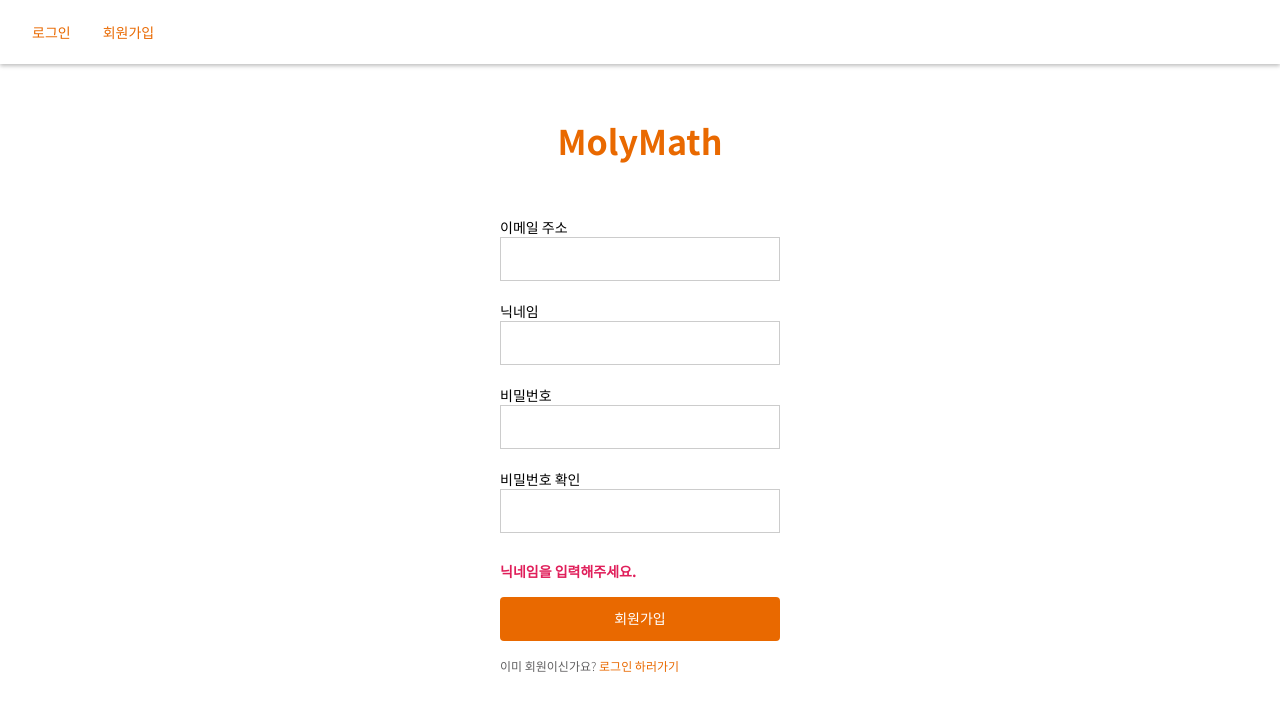
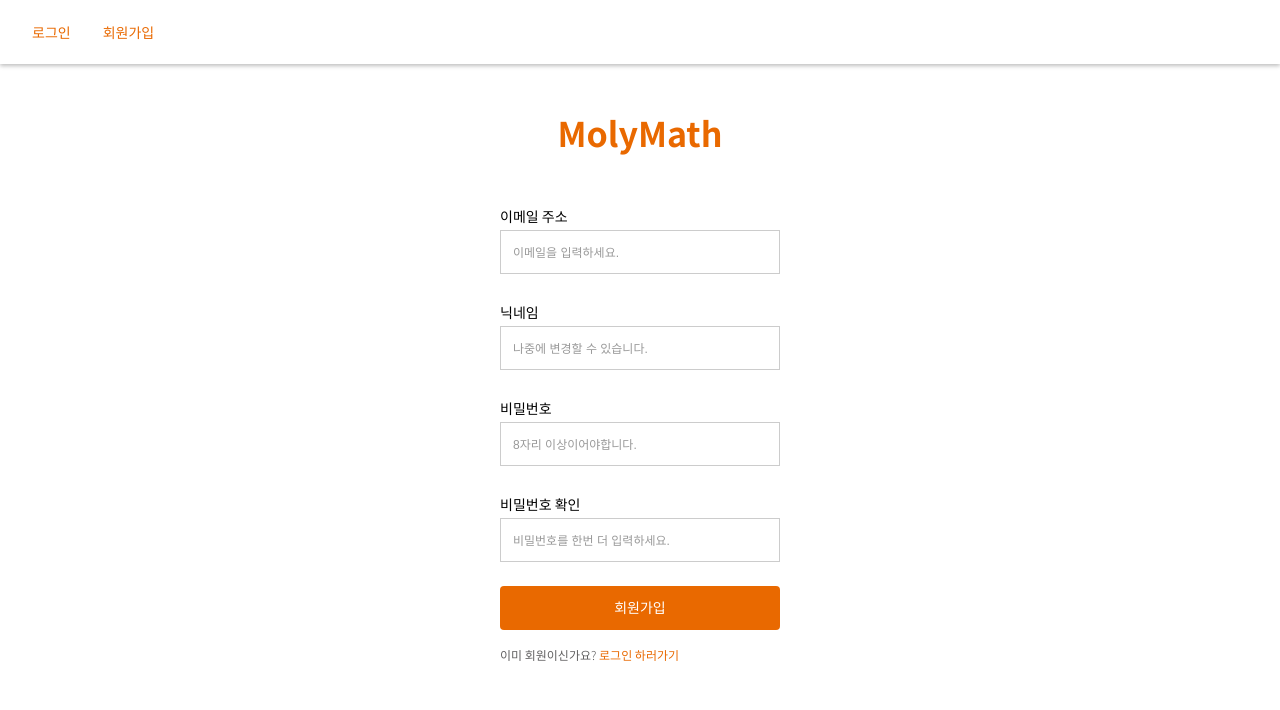
Before and after one commit to wdudtlrw78/devlog, a Next.js app in the folder prepare/front/: page /signup in a window 1280 px wide. Shown: the top 710 px of the page. Built offline with nearby package versions, Linux system fonts and the light colour scheme.

Commit message:
Add: signup page placeholder

```diff
--- a/prepare/front/pages/_app.jsx
+++ b/prepare/front/pages/_app.jsx
@@ -15,7 +15,7 @@ export const globalStyles = (
       body {
         padding: 0;
         margin: 0;
-        font-family: Noto Sans KR;
+        font-family: Noto Sans KR, Lato, sans-serif;
         font-weigth: 400;
         font-size: 14px;
         overflow: auto;
--- a/prepare/front/pages/signup.jsx
+++ b/prepare/front/pages/signup.jsx
@@ -7,6 +7,7 @@ import useInput from '../hooks/useInput';
 export const Header = styled.header`
   width: 280px;
   color: #e96900;
+  line-height: 1;
   font-size: 34px;
   font-weight: 700;
   font-family: Noto Sans KR;
@@ -21,24 +22,35 @@ export const Form = styled.form`
 `;
 
 export const Label = styled.label`
-  margin-bottom: 16px;
+  & > span {
+    display: bloack;
+    text-align: left;
+    font-size: 14px;
+    cursor: pointer;
+    line-height: 2;
+  }
 `;
 
 export const Input = styled.input`
 border: 1px solid #CCCCCC;
 box-sizing: border-box
 border-radius: 4px;
-margin: 0 0 20px;
+margin: 0 0 24px;
 width: 100%;
 padding: 12px;
 height: 44px;
 padding-top: 11px;
 padding-botton:13px;
 font-size: 15px;
-line-heigth: 1.33333333;
+line-heigth: 1;
 
 &:focus {
   border: 1px solid #000;
+}
+
+&::placeholder {
+  font-size: 12px;
+  color: #999;
 }
 `;
 
@@ -135,18 +147,42 @@ function SignUp() {
         <Form onSubmit={onSubmit}>
           <Label id="email-label">
             <span>이메일 주소</span>
-            <Input type="email" id="email" name="email" value={email} onChange={onChangeEmail} />
+            <Input
+              type="email"
+              id="email"
+              name="email"
+              placeholder="이메일을 입력하세요."
+              value={email}
+              onChange={onChangeEmail}
+              required
+            />
           </Label>
           <Label id="nickname-label">
             <span>닉네임</span>
             <div>
-              <Input type="text" id="nickname" name="nickname" value={nickname} onChange={onChangeNickname} />
+              <Input
+                type="text"
+                id="nickname"
+                name="nickname"
+                placeholder="나중에 변경할 수 있습니다."
+                value={nickname}
+                onChange={onChangeNickname}
+                required
+              />
             </div>
           </Label>
           <Label id="password-label">
             <span>비밀번호</span>
             <div>
-              <Input type="password" id="password" name="password" value={password} onChange={onChangePassword} />
+              <Input
+                type="password"
+                id="password"
+                name="password"
+                placeholder="8자리 이상이어야합니다."
+                value={password}
+                onChange={onChangePassword}
+                required
+              />
             </div>
           </Label>
           <Label id="password-check-label">
@@ -156,13 +192,15 @@ function SignUp() {
                 type="password"
                 id="password-check"
                 name="password-check"
+                placeholder="비밀번호를 한번 더 입력하세요."
                 value={passwordCheck}
                 onChange={onChangepasswordCheck}
+                required
               />
             </div>
           </Label>
           {mismatchError && <Error>비밀번호가 일치하지 않습니다!</Error>}
-          {!nickname && <Error>닉네임을 입력해주세요.</Error>}
+          {/* {!nickname && <Error>닉네임을 입력해주세요.</Error>} */}
           {signUpError && <Error>{signUpError}</Error>}
           {singUpSuccess && <Success>회원가입되었습니다! 로그인해주세요.</Success>}
           <Button type="submit">회원가입</Button>
```
